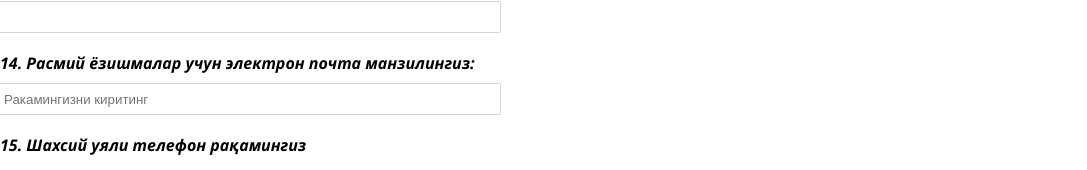
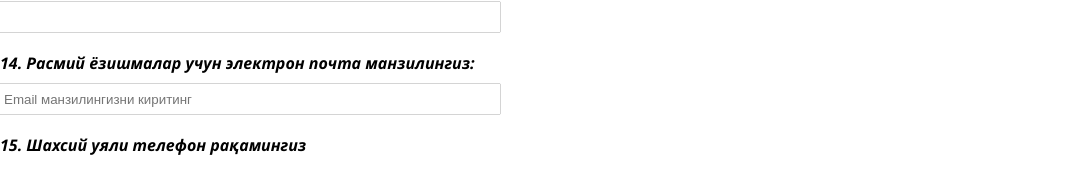
Before and after one commit to N180885/magnemo, a React (Create React App) app: page / in a window 1280 px wide. Shown: the part 1727-1897 px from the top of the page, without its empty margins (0-1087 px from the left). Built offline with nearby package versions, Linux system fonts and the light colour scheme.

Commit message:
суровнома 11

```diff
--- a/src/main.jsx
+++ b/src/main.jsx
@@ -9,6 +9,7 @@ class Main extends Component {
     fam1: "",
     raqam: "",
     mail:"",
+    mails:"",
     inn: "",
     file: null,
   };
@@ -29,9 +30,6 @@ class Main extends Component {
       file: URL.createObjectURL(event.target.files[0]),
     });
   }
-
-
-
 
   render() {
     return (
@@ -374,9 +372,10 @@ class Main extends Component {
           <div className="mail">
             <p>14. Расмий ёзишмалар учун электрон почта манзилингиз:</p>
             <input onChange={(e) => this.setState({ mail: e.target.value })}
-                type="number"
-                placeholder="Ракамингизни киритинг"
+                type="text"
+                placeholder="Email манзилингизни киритинг"
                 value={this.state.mail}/>
+
 
 
           </div>
```
